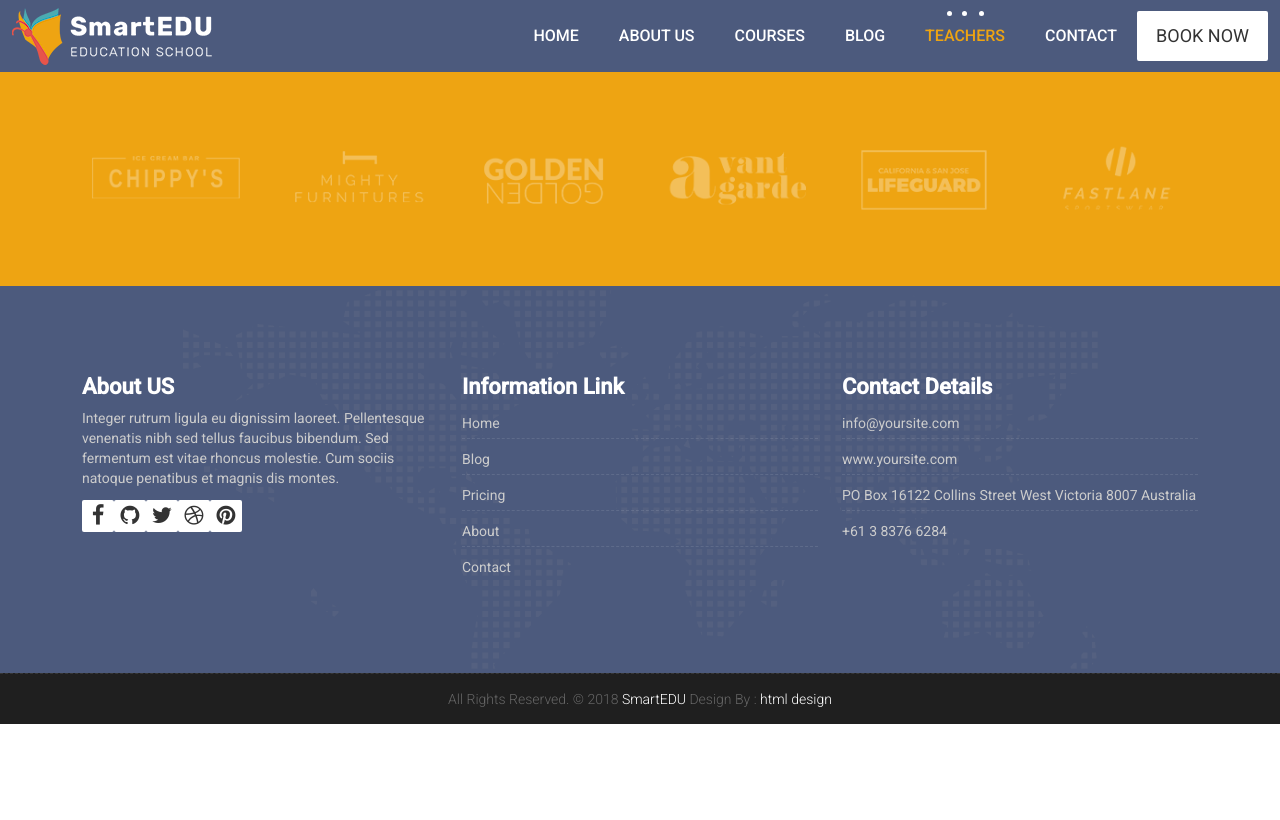
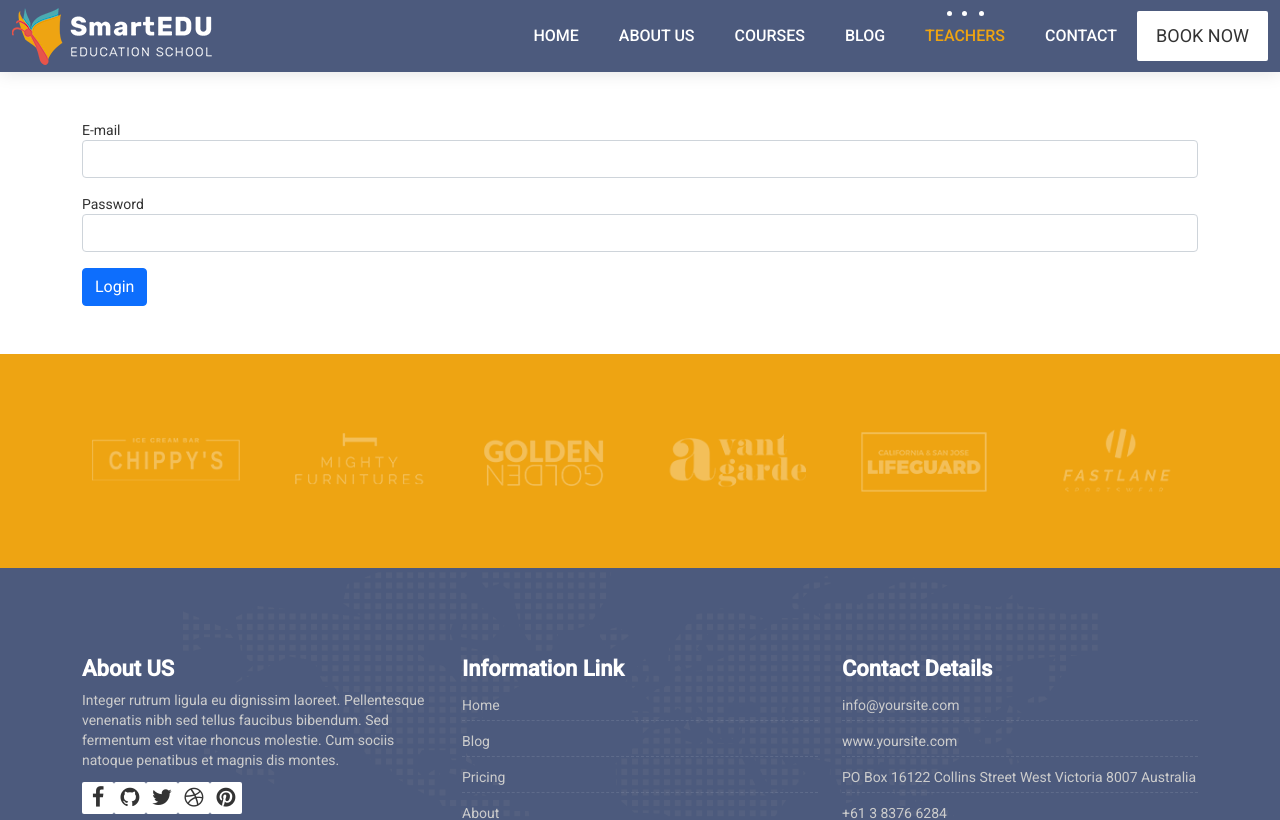
Before and after one commit to AhmedHafez7-Eng/Super-Learner-Front, an Angular app: page /login in a window 1280 px wide. Before the commit this address led to /. Shown: the top 820 px of the page. Built offline with nearby package versions, Linux system fonts and the light colour scheme.

Commit message:
login added

```diff
--- a/src/app/app-routing.module.ts
+++ b/src/app/app-routing.module.ts
@@ -18,6 +18,7 @@ import { UpdatecourseComponent } from './updatecourse/updatecourse.component';
 import { MyCoursesComponent } from './course/my-courses/my-courses.component';
 import { CoursesComponent } from './course/courses/courses.component';
 import { CourseContentComponent } from './course-content/course-content.component';
+import { LoginFormComponent } from './login-form/login-form.component';
 
 
 
@@ -26,6 +27,7 @@ const routes: Routes = [
   { path: 'course-content', component: CourseContentComponent },
   { path: 'update', component: UpdatecourseComponent },
   { path: 'register', component: RegisterComponent },
+  { path: 'login', component: LoginFormComponent },
   {path:'courseInfo/:id',component:CourseInfoComponent},
   {path:'update/:id',component:UpdatecourseComponent},
   { path: 'course', component: CourseCardComponent,
--- a/src/app/app.module.ts
+++ b/src/app/app.module.ts
@@ -33,6 +33,7 @@ import { MyCoursesComponent } from './course/my-courses/my-courses.component';
 import { CoursesComponent } from './course/courses/courses.component';
 import { CourseViewComponent } from './course-view/course-view.component';
 import { CourseContentComponent } from './course-content/course-content.component';
+import { LoginFormComponent } from './login-form/login-form.component';
 
 
 @NgModule({
@@ -61,6 +62,7 @@ import { CourseContentComponent } from './course-content/course-content.componen
     CoursesComponent,
     CourseViewComponent,
     CourseContentComponent,
+    LoginFormComponent,
 
 
   ],
--- /dev/null
+++ b/src/app/login-form/login-form.component.html
@@ -0,0 +1,15 @@
+<div class="container">
+    <form class="my-5">
+        <div class="form-group">
+            <label for="email">E-mail</label>
+            <input class="form-control" type="email" name="email"id="email">
+
+        </div>
+        <div class="form-group mt-3">
+            <label for="password">Password</label>
+            <input class="form-control" type="password" name="password" id="password">
+        </div>
+        <input type="submit" class="btn btn-primary mt-3" value="Login">
+    </form>
+
+</div>
--- /dev/null
+++ b/src/app/login-form/login-form.component.ts
@@ -0,0 +1,15 @@
+import { Component, OnInit } from '@angular/core';
+
+@Component({
+  selector: 'app-login-form',
+  templateUrl: './login-form.component.html',
+  styleUrls: ['./login-form.component.css']
+})
+export class LoginFormComponent implements OnInit {
+
+  constructor() { }
+
+  ngOnInit(): void {
+  }
+
+}
--- a/src/app/register/register.component.html
+++ b/src/app/register/register.component.html
@@ -1,3 +1,2 @@
-<app-header></app-header>
+
 <app-registration-form></app-registration-form>
-<app-footer></app-footer>
```
Also changed, not shown: src/app/login-form/login-form.component.css (added), 1 other file (tests, documents, lock files or other folders).
